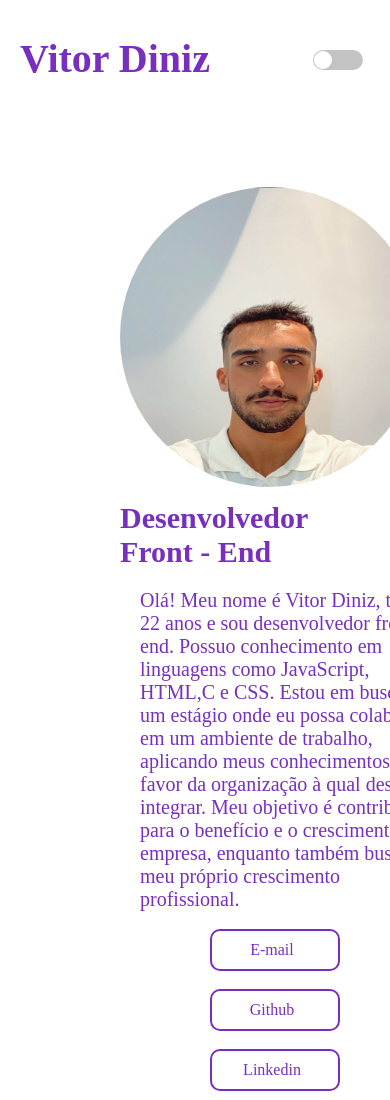
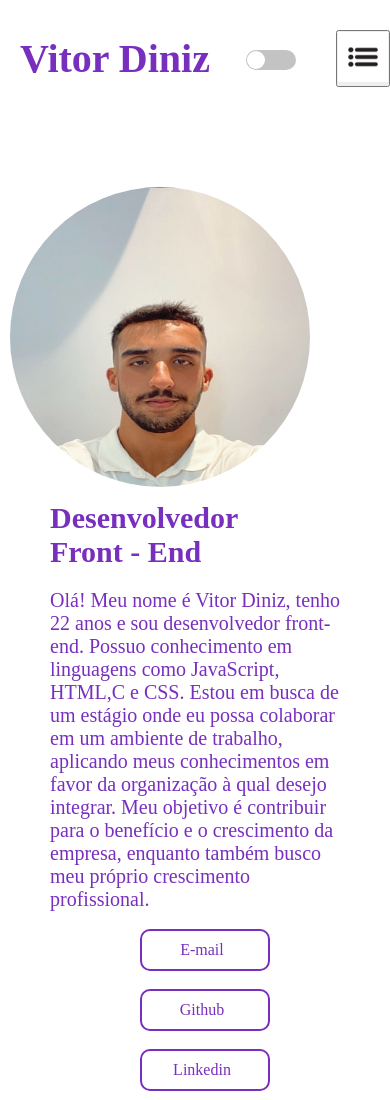
Before and after one commit to VitorDiniz1/portifolio, a plain HTML site: page index.html in a window 390 px wide. Shown: the top 1100 px of the page. Drawn offline with Linux system fonts and the light colour scheme.

Commit message:
finalizando para mobile
ajustando para mobile

```diff
--- a/style.css
+++ b/style.css
@@ -148,8 +148,9 @@ body.ligth h1,h2,h3,p{
 
 @media screen and (max-width:730px){
 
+
   .nav-bar{
-    margin-right: 300px;
+    margin-right: 400px;
   }
 
   .nav-item{
@@ -166,13 +167,15 @@ body.ligth h1,h2,h3,p{
     display: block;
   }
 
+
   .menu-mobile-icon button .icon{
     background-color:white;
     border: none;
     cursor: pointer;
     width: 50px;
     height: 50px;
-    margin-left: 0px;
+    margin-left: 0;
+
   }
 
   .menu-mobile ul{
@@ -228,20 +231,20 @@ body.ligth h1,h2,h3,p{
 }
 
 .imgBaixo .img{
-  margin-left: 120px;
+  margin-left: 10px;
 }
 .embaixo h2{
-  margin-left:80px;
+  margin-left:10px;
 }
 .embaixo .texto p{
   width: 300px;
-  margin-left: 100px;
+  margin-left: 10px;
 }
 
 .divBotao{
   display: flex;
   flex-direction: column;
-  margin-left: 170px;
+  margin-left: 100px;
 }
 
 
@@ -257,7 +260,7 @@ body.ligth h1,h2,h3,p{
 
 ****************/
  .alinhar h2,h3,p,img{
-  margin-left: 120px;
+  margin-left: 10px;
 }
 
 .alinhar p{
```
